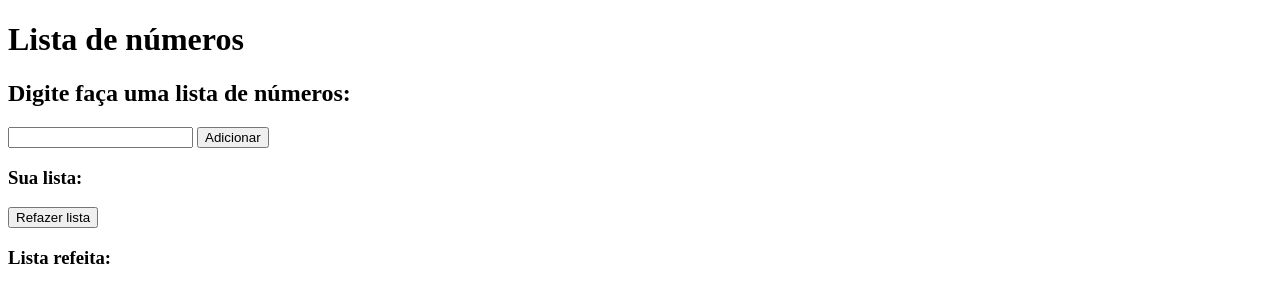
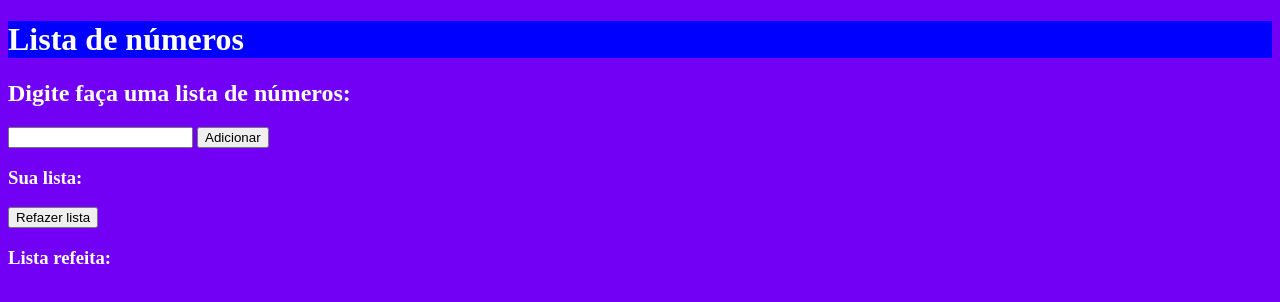
Before and after one commit to LuizFelixDev/estudosJavaScript, a plain HTML site: page EXPRATICOS/ex001.html in a window 1280 px wide. Drawn offline with Linux system fonts and the light colour scheme.

Commit message:
Personalizando meu site

```diff
--- a/EXPRATICOS/ex001.html
+++ b/EXPRATICOS/ex001.html
@@ -6,8 +6,8 @@
     <title>Lista de números</title>
     <script src="app.js"></script>
 </head>
-<body>
-    <h1>Lista de números</h1>
+<body style="background-color: #7200F5; color: white;">
+    <h1 style="background-color: blue; color: white;">Lista de números</h1>
     <h2>Digite faça uma lista de números: </h2>
     <p><input type="number" name="listaNum" id="listaNum"> <input type="button" value="Adicionar" onclick="adicionar()"></p>
     <h3>Sua lista:</h3>
```
